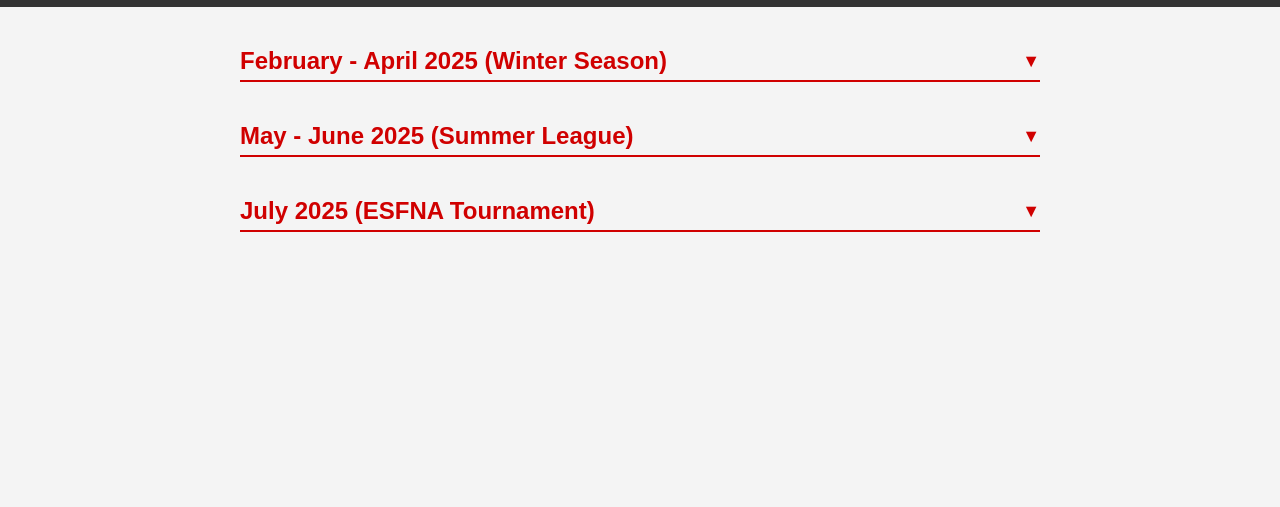
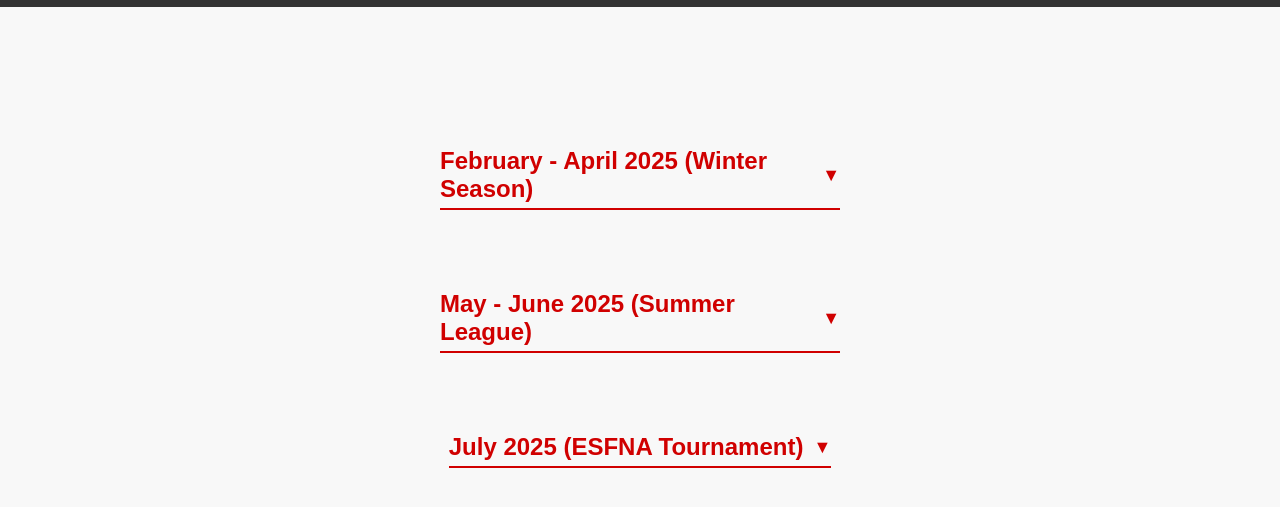
Before and after one commit to Dagimawi7/Boston-Ethiopian-Soccer, a plain HTML site: page Fixtures/Fixtures.html in a window 1280 px wide. Shown: the part 137-644 px from the top of the page. Drawn offline with Linux system fonts and the light colour scheme.

Commit message:
fixed the matches section to hold driections

```diff
--- a/Fixtures/Fixtures.css
+++ b/Fixtures/Fixtures.css
@@ -44,10 +44,16 @@ body {
     align-items: center;
     justify-content: space-between;
 }
-.match-info {
-    flex-grow: 1;
-    text-align: center;
+.matches-container {
+    max-width: 400px;
+    margin: 100px auto 0; /* Pushes it slightly lower than the navbar */
+    display: flex;
+    flex-direction: column;
+    align-items: center; /* Centers content horizontally */
+    justify-content: center; /* Centers content vertically */
+    min-height: 50vh; /* Ensures it's positioned in the middle of the screen */
 }
+
 .match-info .competition {
     font-weight: bold;
     color: #d00000;
@@ -75,16 +81,6 @@ body {
     font-size: 14px;
 }
 
-
-
-
-/* Basic Styles */
-body {
-    font-family: Arial, sans-serif;
-    margin: 10;
-    padding: 0;
-    background-color: #f4f4f4;
-}
 
 header {
     background-color: #333;
--- a/Fixtures/Fixtures.html
+++ b/Fixtures/Fixtures.html
@@ -36,7 +36,7 @@
                             <span>vs</span>
                             <img src="/assets/club-logo.JPG" alt="Club 2">
                         </div>
-                        <div class="match-date">Every Sunday Until April - 10:30 AM at 89 Elm St  </div>
+                        <div class="match-date">Every Sunday Until April - 10:30am - 1:30pm at 89 Elm St  </div>
                     </div>
                     <a href="https://www.google.com/maps/place/89+Elm+St,+Cambridge,+MA+02139/@42.3693694,-71.0978303,16z/data=!4m6!3m5!1s0x89e3774d4ebfc8e3:0xcb5b465f2dd135ef!8m2!3d42.3693694!4d-71.0978303!16s%2Fg%2F11b8vdqrvk?entry=ttu&g_ep=EgoyMDI1MDIxMi4wIKXMDSoASAFQAw%3D%3D" class="map-link">Get Directions</a>
                 </div>
@@ -50,13 +50,13 @@
                     <div class="match-info">
                         <div class="competition">Summer Cup</div>
                         <div class="club-logos">
-                            <img src="club3-logo.png" alt="Club 3">
+                            <img src="/assets/club-logo.JPG" alt="Club 3">
                             <span>vs</span>
-                            <img src="club4-logo.png" alt="Club 4">
+                            <img src="/assets/club-logo.JPG" alt="Club 4">
                         </div>
-                        <div class="match-date">June 15, 2025 - 5:00 PM</div>
+                        <div class="match-date">Every Sunday until Winter 2026 10:30am - 1:30pm at Rusell Field</div>
                     </div>
-                    <a href="#" class="map-link">Get Directions</a>
+                    <a href="https://www.google.com/maps/place/Russell+Field/@42.3964959,-71.1400396,17z/data=!4m10!1m2!2m1!1srussle+filed!3m6!1s0x89e37705cf2624d1:0xc0de1841c39a5b93!8m2!3d42.3964959!4d-71.1378509!15sCg1ydXNzZWxsIGZpZWxkkgEOYXRobGV0aWNfZmllbGTgAQA!16s%2Fg%2F1tcv_fbd?entry=ttu&g_ep=EgoyMDI1MDIxMi4wIKXMDSoASAFQAw%3D%3D" class="map-link">Get Directions</a>
                 </div>
             </div>
         </div>
--- a/contact-Us/contact.css
+++ b/contact-Us/contact.css
@@ -8,13 +8,7 @@ body {
     line-height: 1.6;
 }
 
-/* Basic Styles */
-body {
-    font-family: Arial, sans-serif;
-    margin: 0;
-    padding: 0;
-    background-color: #f4f4f4;
-}
+
 
 header {
     background-color: #333;
--- a/roster.css
+++ b/roster.css
@@ -22,13 +22,7 @@ header .logo img {
     height: auto;
 }
 
-/* Basic Styles */
-body {
-    font-family: Arial, sans-serif;
-    margin: 0;
-    padding: 0;
-    background-color: #f4f4f4;
-}
+
 
 header {
     background-color: #333;
```
